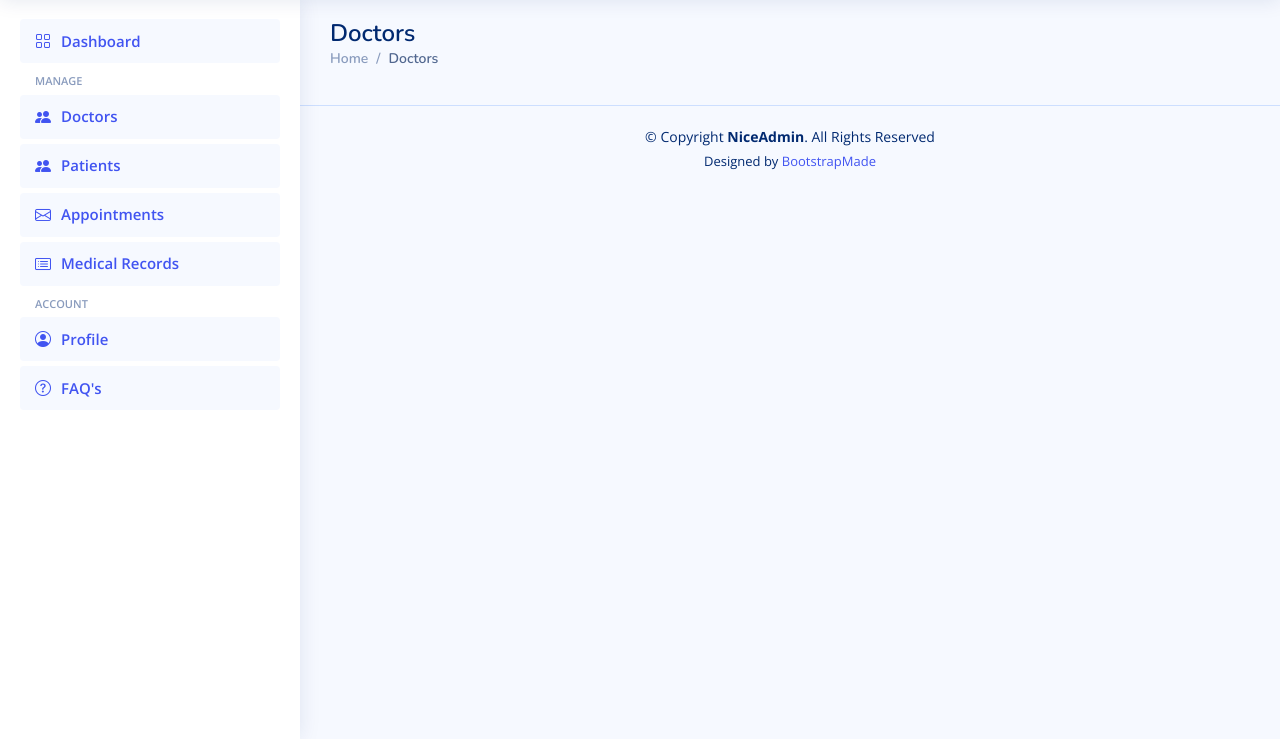
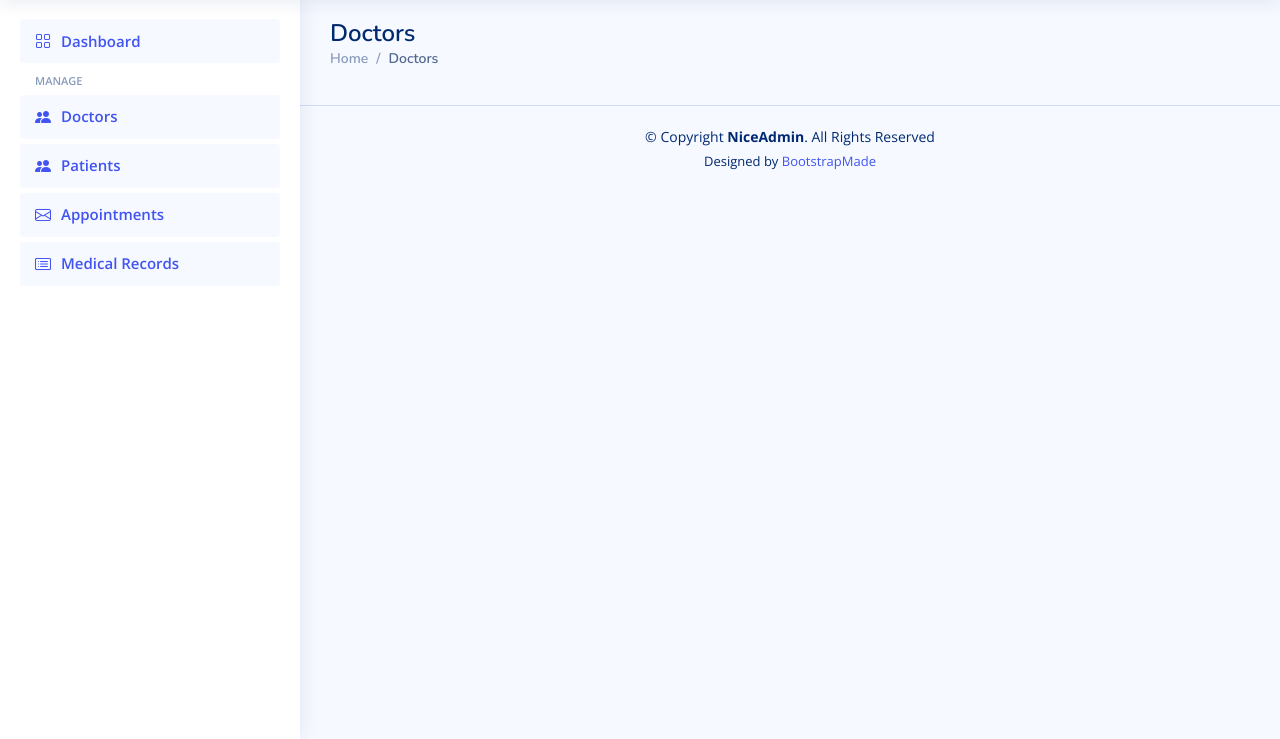
Before and after one commit to kkamikams/Clinic_Appointment_System, a PHP site: page /admin/doctors.php in a window 1280 px wide. Shown: the part 61-800 px from the top of the page. Run offline with PHP 8.4, Linux system fonts and the light colour scheme; some libraries are stand-ins or nearby versions.

Commit message:
removed profile and faqs

```diff
--- a/public/admin/includes/sidebar.php
+++ b/public/admin/includes/sidebar.php
@@ -42,22 +42,6 @@
         </a>
       </li>
 
-      <li class="nav-heading">Account</li>
-
-      <li class="nav-item">
-        <a class="nav-link <? ($page == 'profile.php') ? '' : 'collapsed' ?>" href="profile">
-          <i class="bi bi-person-circle"></i>
-          <span>Profile</span>
-        </a>
-      </li>
-
-      <li class="nav-item">
-        <a class="nav-link <? ($page == 'faqs.php') ? '' : 'collapsed' ?>" href="faqs">
-          <i class="bi bi-question-circle"></i>
-          <span>FAQ's</span>
-        </a>
-      </li>
-
     </ul>
 
   </aside>
```
